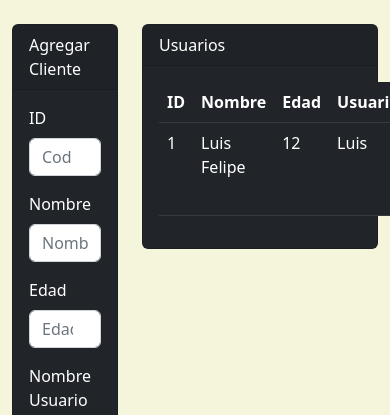
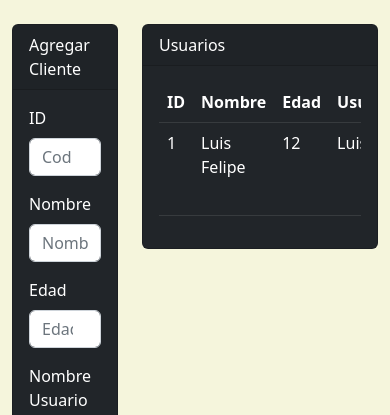
Before and after one commit to Killexcrilex/web-0-0-1, a Flask app: page /cliente in a window 390 px wide; the page is wider, and only the part inside the window is pictured. Shown: the part 96-511 px from the top of that part. Run offline with Flask 3, Linux system fonts and the light colour scheme; a user stored in the database is signed in; data comes from the database, SQL or seed files in the repository.

Commit message:
responsiva

```diff
--- a/templates/admin/masprodad.html
+++ b/templates/admin/masprodad.html
@@ -63,8 +63,8 @@
                  <div class="card-body">
 
                     <div class="container">
-                        <div class="row">
-                                        <table class="table table-dark">
+                        <div class="row table-responsive">
+                            <table class="table table-dark table-responsive">
                                             <thead class="thead-dark">
                                                 <tr>
                                                     <th>Codigo</th>
--- a/templates/admin/mclientes.html
+++ b/templates/admin/mclientes.html
@@ -54,9 +54,9 @@
                  </div>
                  <div class="card-body">
 
-                    <div class="container">
-                        <div class="row">
-                                        <table class="table table-dark">
+                    <div class="container ">
+                        <div class="row table-responsive">
+                                        <table class="table table-dark table-responsive">
                                             <thead class="thead-dark">
                                                 <tr>
                                                     <th>ID</th>
@@ -100,7 +100,6 @@
                  </div>
              </div>
             </div>
-
     </div>
 </div>
 
--- a/templates/admin/mtick.html
+++ b/templates/admin/mtick.html
@@ -8,8 +8,8 @@
                  </div>
                  <div class="card-body">
 
-                    <div class="container">
-                        <div class="row">
+                    <div class="row table-responsive">
+                        <table class="table table-dark table-responsive">
                                         <table class="table table-dark">
                                             <thead class="thead-dark">
                                                 <tr>
```
Lines whose indentation alone changed are shown as unchanged.
